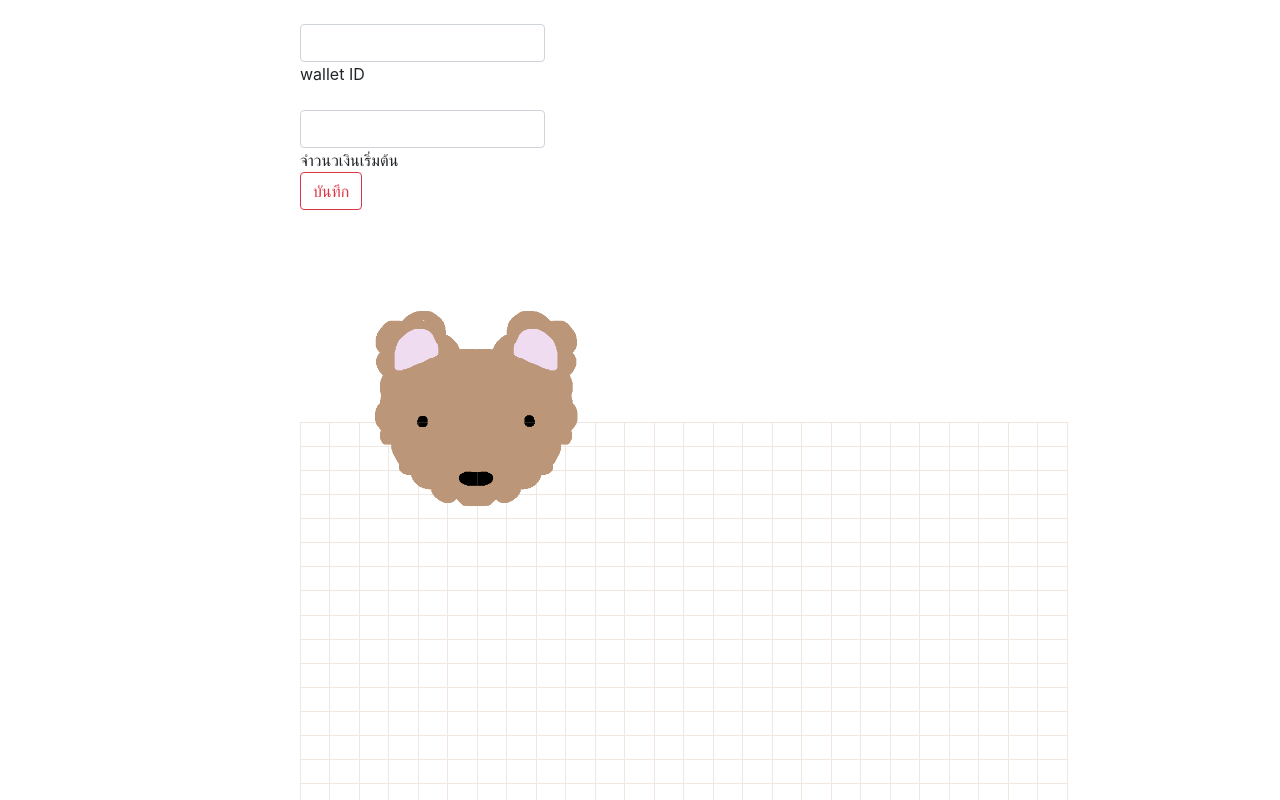
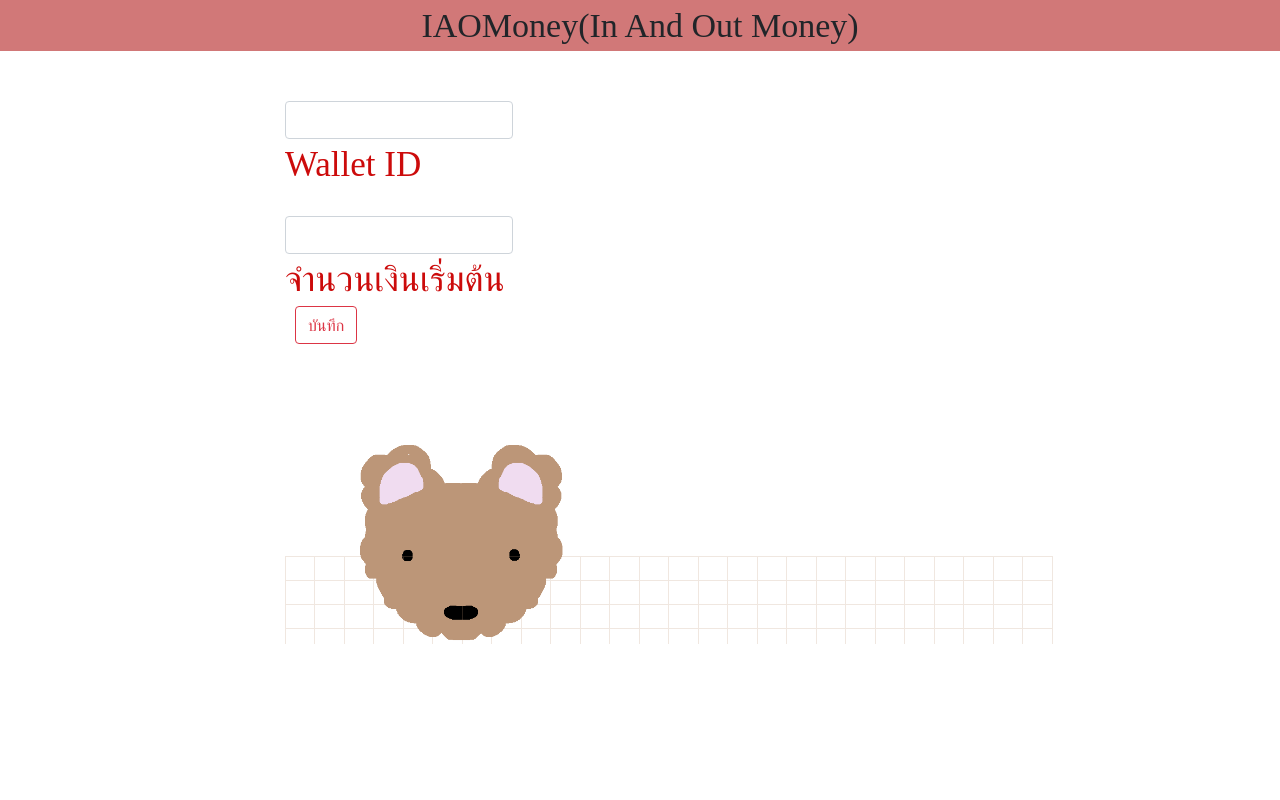
Before and after one commit to thanyaresbenth/IAOMoneyClient, an Angular app: page / in a window 1280 px wide. Shown: the top 800 px of the page. Built offline with nearby package versions, Linux system fonts and the light colour scheme.

Commit message:
css page

```diff
--- a/src/app/app.component.css
+++ b/src/app/app.component.css
@@ -1,17 +1,25 @@
-label{
-  font-size: 24px;
-  font-family:"Angsana New" ;
+.label{
+  font-size: 35px;
+  font-family:"AngsanaUPC";
+  color: #cc0b0b;
 
 }
 
 .bg-custom {
 
   background: url('../assets/IMG_008.PNG');
- height: 900px;
-  background-repeat:repeat-y;
+  height: 300px;
+  background-repeat:no-repeat;
 
 }
-.font{
-  font-size: medium;
+.custom-font{
+  font-size: 34px;
+  font-family: "bolder";
+}
+.bav{
 
+  background-color: rgba(192, 69, 69, 0.72);
 }
+.text{
+  width: 300px;
+}
--- a/src/app/app.component.html
+++ b/src/app/app.component.html
@@ -1,19 +1,32 @@
 <head></head>
 <body>
-<div class=""  style="margin-left: 300px">
-  <div class = mt-4>
+<nav class="nav navbar-expand-lg navbar-dark ">
+  <div class="container-fluid bav">
+    <div class="custom-font text-center">IAOMoney(In And Out Money)</div>
+  </div>
+</nav>
+
+
+
+
+<div class="container" style="margin-top:50px;">
+<div class=""  style="margin-left: 200px">
+  <div class = "label mt-4">
+    <input type="text " class="col-sm-3 form-control">
+    <div>Wallet ID</div>
+  </div>
+  <div class = "label mt-4">
     <input type="text" class="col-sm-3 form-control">
-    <div>wallet ID</div>
-  </div> <div class = mt-4>
-    <input type="text" class="col-sm-3 form-control">
-    <div>จำวนวเงินเริ่มต้น</div>
+    <div class="fw-bolder">จำนวนเงินเริ่มต้น</div>
   </div>
-  <div >
+  <div style="margin-left:10px;">
     <button class="btn btn-outline-danger">บันทึก</button>
   </div>
-  <div class="bg-custom"></div>
+  <div class="bg-custom float">
 
+  </div>
 
+</div>
 </div>
 </body>
 
```
